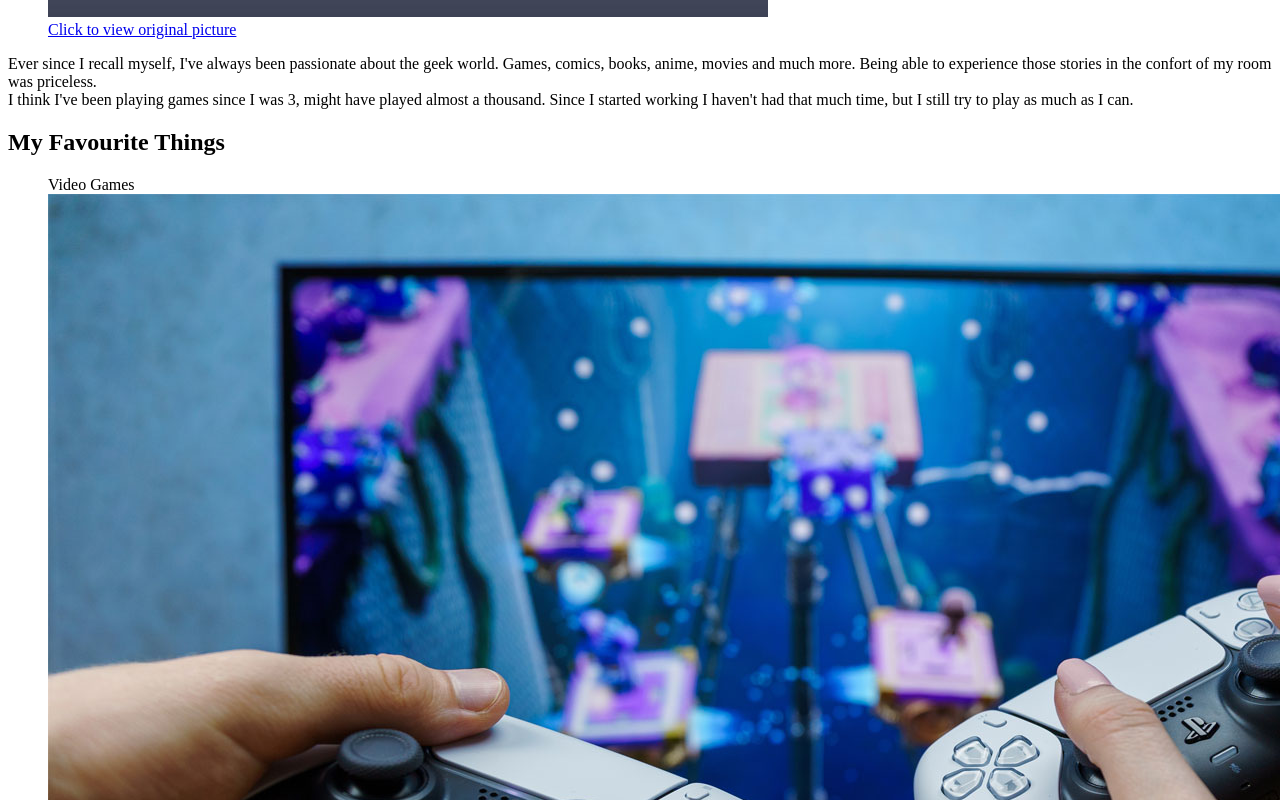
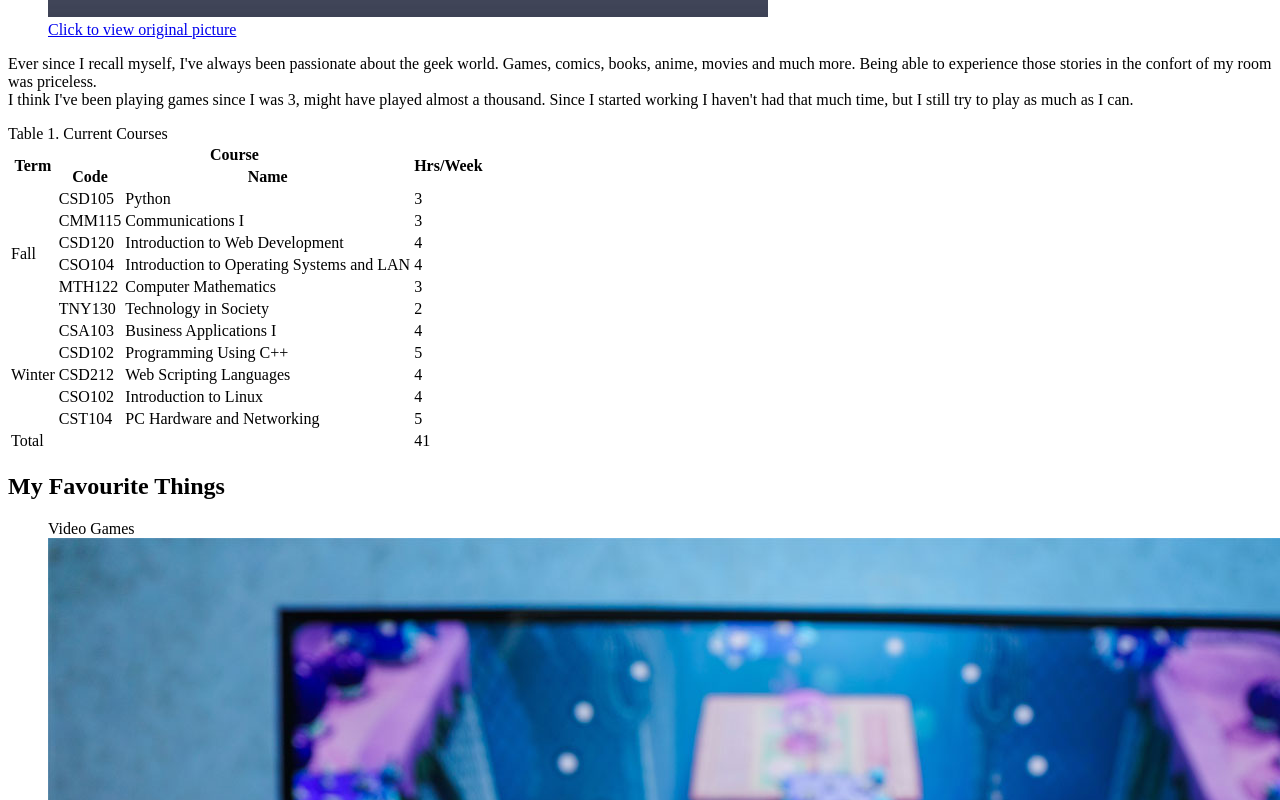
Before and after one commit to Kaos620/CSD112-Lab, a plain HTML site: page site/index.html in a window 1280 px wide. Shown: the part 1400-2200 px from the top of the page. Drawn offline with Linux system fonts and the light colour scheme.

Commit message:
Table for now

```diff
--- a/site/index.html
+++ b/site/index.html
@@ -39,6 +39,87 @@
             <p>Ever since I recall myself, I've always been passionate about the geek world. Games, comics, books, anime, movies and much more. Being able to experience those stories in the confort of my room was priceless.
                 <br>I think I've been playing games since I was 3, might have played almost a thousand. Since I started working I haven't had that much time, but I still try to play as much as I can.
             </p>
+            <div id="making-a-table">
+                <caption>Table 1. Current Courses</caption>
+                <table>
+                    <thead>
+                      <tr>
+                        <th rowspan="2">Term</th>
+                        <th colspan="2">Course</th>
+                        <th rowspan="2">Hrs/Week</th>
+                      </tr>
+                      <tr>
+                        <th>Code</th>
+                        <th>Name</th>
+                      </tr>
+                    </thead>
+                    <tbody>
+                      <tr>
+                        <td rowspan="6">Fall</td>
+                        <td>CSD105</td>
+                        <td>Python</td>
+                        <td>3</td>
+                      </tr>
+                      <tr>
+                        <td>CMM115</td>
+                        <td>Communications I</td>
+                        <td>3</td>
+                      </tr>
+                      <tr>
+                        <td>CSD120</td>
+                        <td>Introduction to Web Development</td>
+                        <td>4</td>
+                      </tr>
+                      <tr>
+                        <td>CSO104</td>
+                        <td>Introduction to Operating Systems and LAN</td>
+                        <td>4</td>
+                      </tr>
+                      <tr>
+                        <td>MTH122</td>
+                        <td>Computer Mathematics</td>
+                        <td>3</td>
+                      </tr>
+                      <tr>
+                        <td>TNY130</td>
+                        <td>Technology in Society</td>
+                        <td>2</td>
+                      </tr>
+
+                      <tr>
+                        <td rowspan="5">Winter</td>
+                        <td>CSA103</td>
+                        <td>Business Applications I</td>
+                        <td>4</td>
+                      </tr>
+                      <tr>
+                        <td>CSD102</td>
+                        <td>Programming Using C++</td>
+                        <td>5</td>
+                      </tr>
+                      <tr>
+                        <td>CSD212</td>
+                        <td>Web Scripting Languages</td>
+                        <td>4</td>
+                      </tr>
+                      <tr>
+                        <td>CSO102</td>
+                        <td>Introduction to Linux</td>
+                        <td>4</td>
+                      </tr>
+                      <tr>
+                        <td>CST104</td>
+                        <td>PC Hardware and Networking</td>
+                        <td>5</td>
+                      </tr>
+
+                      <tr class="bold">
+                        <td colspan="3">Total</td>
+                        <td>41</td>
+                      </tr>
+                    </tbody>
+                  </table>
+            </div>
             <h2>
                 My Favourite Things
             </h2>
```
